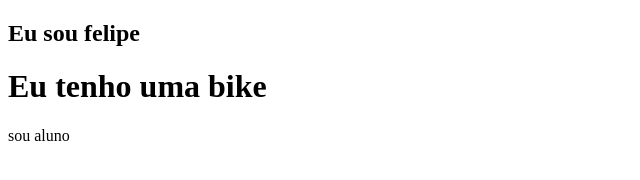
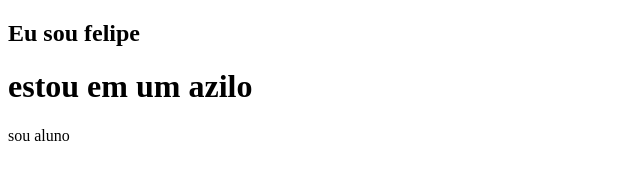
Before and after one commit to FELIPEpualena/Meu-portf-lio-, a plain HTML site: page index.html in a window 1280 px wide. Shown: the whole page, without its empty margins (0-640 px from the left). Drawn offline with Linux system fonts and the light colour scheme.

Commit message:
Update index.html

```diff
--- a/index.html
+++ b/index.html
@@ -8,7 +8,7 @@
     </title></head>
 <body>
 <h2>Eu sou felipe</h2>
-<h1>Eu tenho uma bike</h1>
+<h1>estou em um azilo</h1>
 <p>sou aluno</p>
 </body>
 </html>
```
